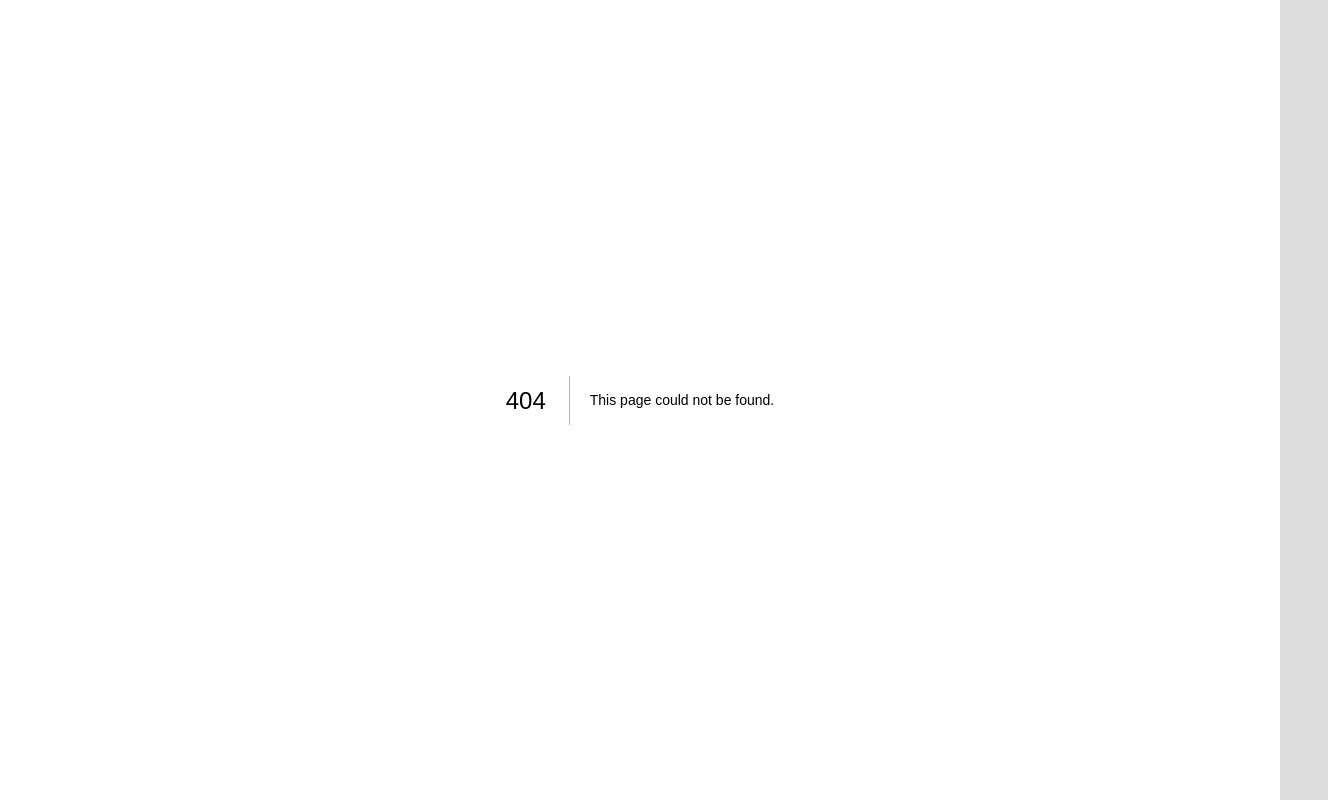
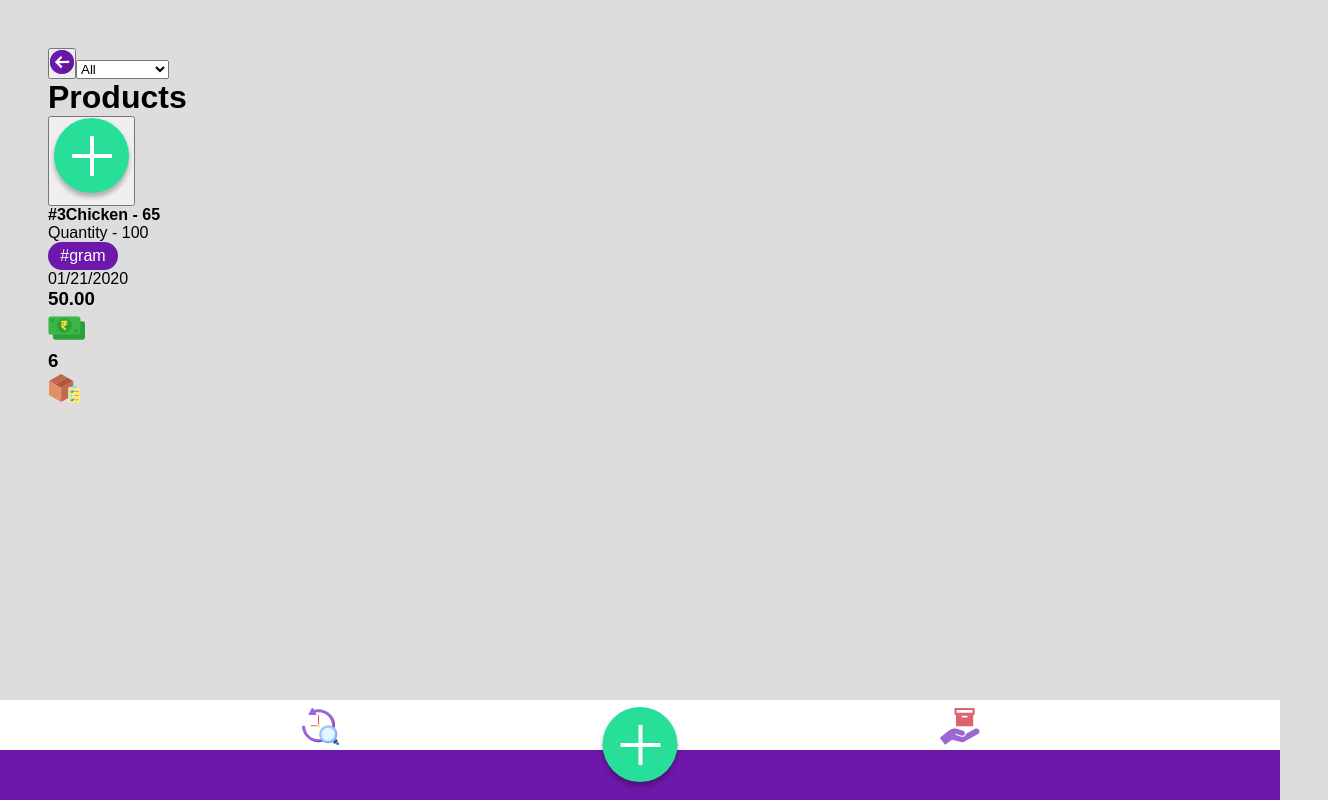
Before and after one commit to MohamedJakkariya/sell-app, a Next.js app: page /history in a window 1280 px wide. Before the commit this address had no page. Shown: the whole page, 1328 px wide, since content can reach past the window. Built offline with nearby package versions, Linux system fonts and the light colour scheme.

Commit message:
initiate history page raw blocks

```diff
--- a/src/components/Label.tsx
+++ b/src/components/Label.tsx
@@ -6,8 +6,11 @@ import { LabelInfoProps } from '../types';
 
 // Override name colors
 const defaultNameColors = {
+	primary: '#6d18ab',
 	green: '#2ba037',
 	red: '#DD636E',
+	primaryLight: '#9d66d5',
+	secondaryRed: '#c16752',
 };
 
 const LabelInfo: React.FC<LabelInfoProps> = ({ text, amount, bg }) => {
@@ -21,7 +24,7 @@ const LabelInfo: React.FC<LabelInfoProps> = ({ text, amount, bg }) => {
 };
 
 const Label = styled.span<{ bg: string }>`
-    display: inline-block;
+	display: inline-block;
 	background-color: ${(props) => props.bg};
 	color: white;
 	min-width: 70px;
--- a/src/components/Navigation.tsx
+++ b/src/components/Navigation.tsx
@@ -1,20 +1,25 @@
 /** @format */
 
 import styled from 'styled-components';
+import Link from 'next/link';
 
 const Navigation = () => {
 	return (
 		<NavContainer>
 			<ContainerTop>
+				<Link href='/history'>
 					<HistoryButton>
 						<img src='/img/history.svg' alt='history icon' />
 					</HistoryButton>
+				</Link>
 				<AddButton>
 					<img src='/img/add button.svg' alt='' />
 				</AddButton>
+				<Link href='/stocks'>
 					<StockButton>
 						<img src='/img/stock.svg' alt='history icon' />
 					</StockButton>
+				</Link>
 			</ContainerTop>
 			<ContainerBottom></ContainerBottom>
 		</NavContainer>
--- /dev/null
+++ b/src/components/ProdcutList.tsx
@@ -0,0 +1,50 @@
+/** @format */
+
+import styled from 'styled-components';
+import Layout from '../Layout';
+import LabelInfo from './Label';
+
+const ProdcutList = () => {
+	return (
+		<Layout>
+			<Container>
+				<Product>
+					<Overview>
+						<h4>
+							<span>#3</span>
+							Chicken - 65
+						</h4>
+						<p>Quantity - 100</p>
+
+						<BottomOverview>
+							<LabelInfo text='#gram' bg='primary' />
+							<p>01/21/2020</p>
+						</BottomOverview>
+					</Overview>
+					<Amount>
+						<h3>50.00</h3>
+						<img src='/img/money.svg' alt='money' />
+					</Amount>
+					<Stock>
+						<h3>6</h3>
+						<img src='/img/stockBox.svg' alt='stockBox' />
+					</Stock>
+				</Product>
+			</Container>
+		</Layout>
+	);
+};
+
+const Container = styled.div``;
+
+const Product = styled.div``;
+
+const Overview = styled.div``;
+
+const BottomOverview = styled.div``;
+
+const Amount = styled.div``;
+
+const Stock = styled.div``;
+
+export default ProdcutList;
--- /dev/null
+++ b/src/pages/history.tsx
@@ -0,0 +1,47 @@
+/** @format */
+
+import styled from 'styled-components';
+import ProductList from '../components/ProdcutList';
+
+export default function history() {
+	return (
+		<History>
+			<Header>
+				<BackButton>
+					<img src='/img/back.svg' alt='back icon' />
+				</BackButton>
+
+				<select>
+					<option value='all'>All</option>
+					<option value='asc'>Ascending</option>
+					<option value='desc'>Descending</option>
+				</select>
+			</Header>
+
+			<SubHeader>
+				<h1>Products</h1>
+				<button>
+					<img src='/img/add button.svg' alt='add button' />
+				</button>
+			</SubHeader>
+
+			<ProductLists>
+				<ProductList />
+			</ProductLists>
+		</History>
+	);
+}
+
+const History = styled.div`
+	min-height: 100%;
+	min-width: 100%;
+	margin: 3rem;
+`;
+
+const Header = styled.div``;
+
+const BackButton = styled.button``;
+
+const SubHeader = styled.div``;
+
+const ProductLists = styled.div``;
--- a/src/styles/global.css
+++ b/src/styles/global.css
@@ -6,7 +6,7 @@
 	--green: #2ba037;
 	--red: #dd636e;
 	--light-white-background: #dddddd;
-	--primary-color-light: #9d66d5;
+	--primary-light: #9d66d5;
 	--secondary-red: #c16752;
 }
 
```
Also changed, not shown: public/img/back.svg (added). Lines whose indentation alone changed are shown as unchanged.
